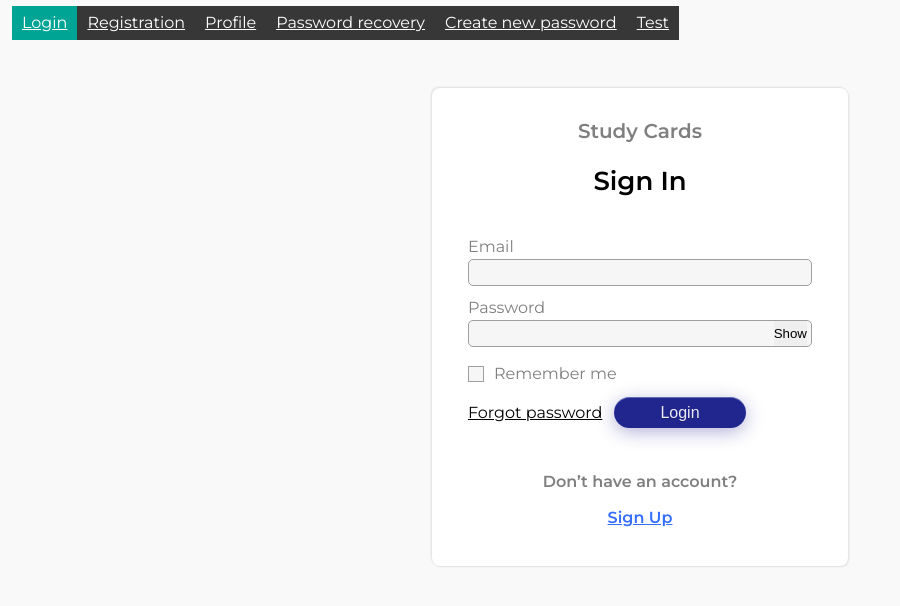
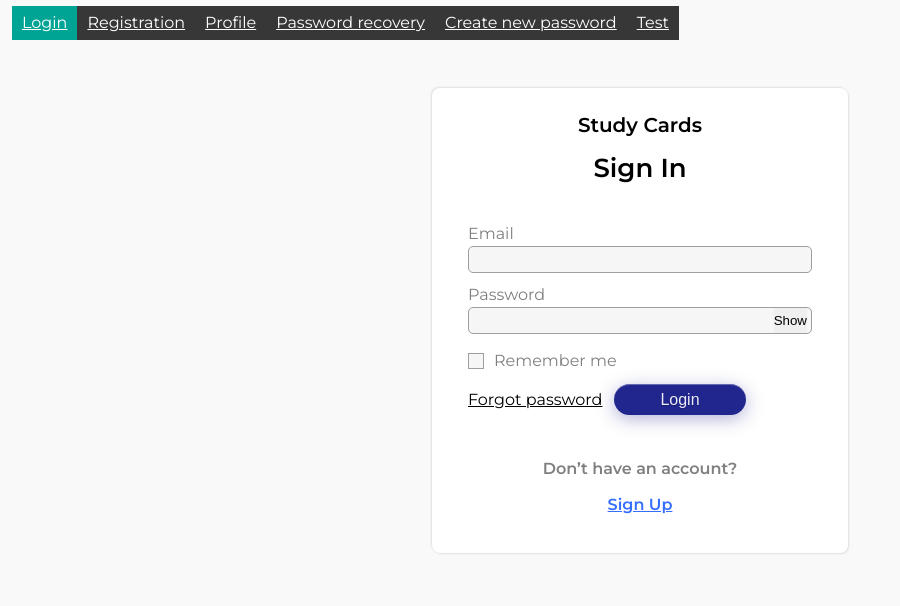
Before and after one commit to alexbrilevski/study-cards, a React (Vite) app: page /#/login in a window 1280 px wide. Shown: the top 606 px of the page, without its empty margins (0-900 px from the left). Built offline with nearby package versions, Linux system fonts and the light colour scheme; no server answers.

Commit message:
feat(UI): Update Logo component style

```diff
--- a/src/main/ui/common/components/Logo/Logo.module.css
+++ b/src/main/ui/common/components/Logo/Logo.module.css
@@ -1,5 +1,6 @@
 .logo {
-  font-size: 26px;
-  font-weight: 600;
-  line-height: 39px;
+  font-size: var(--font-size-xl);
+  font-weight: var(--font-weight-caption);
+  line-height: var(--line-height-caption);
+  color: var(--heading-color);
 }
```
